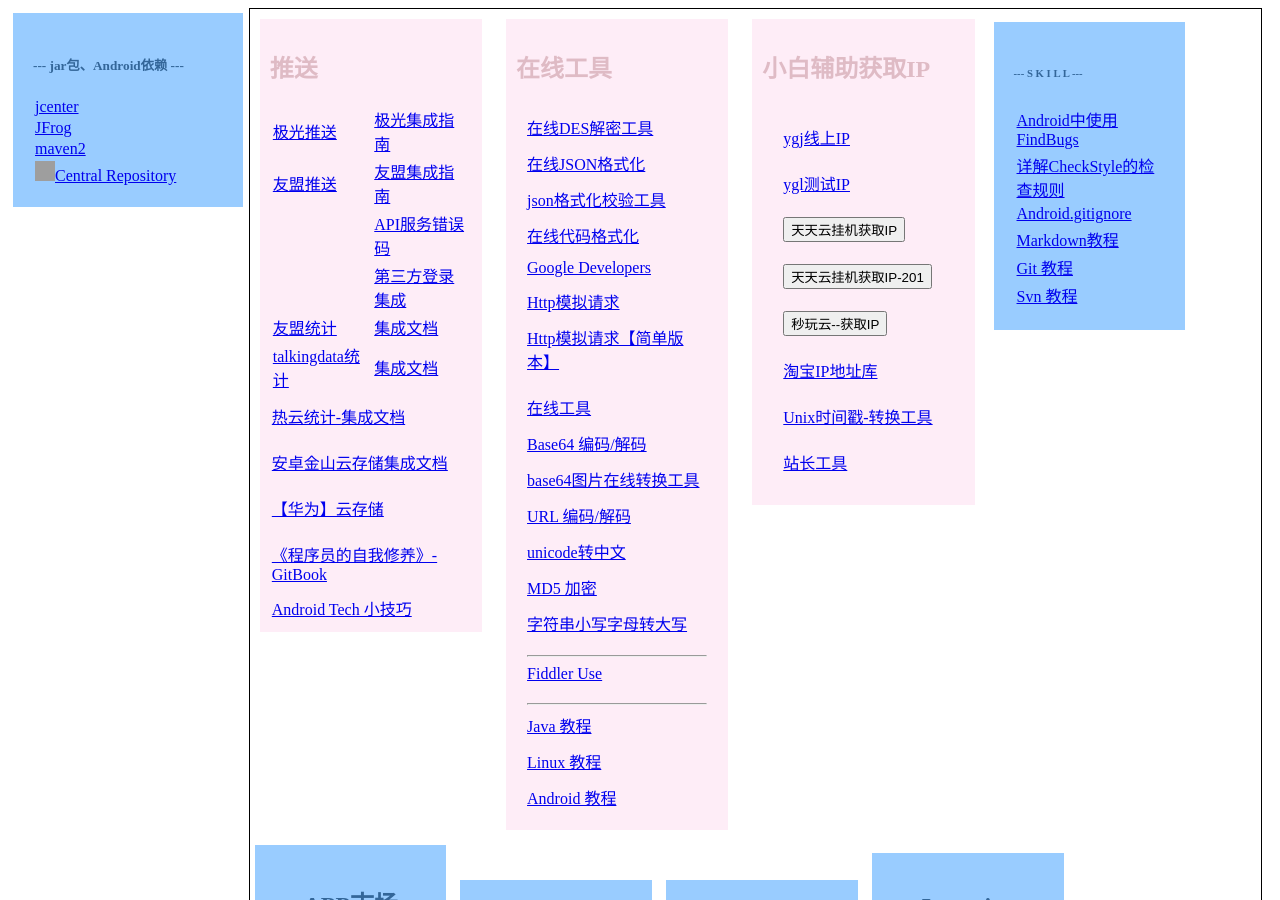
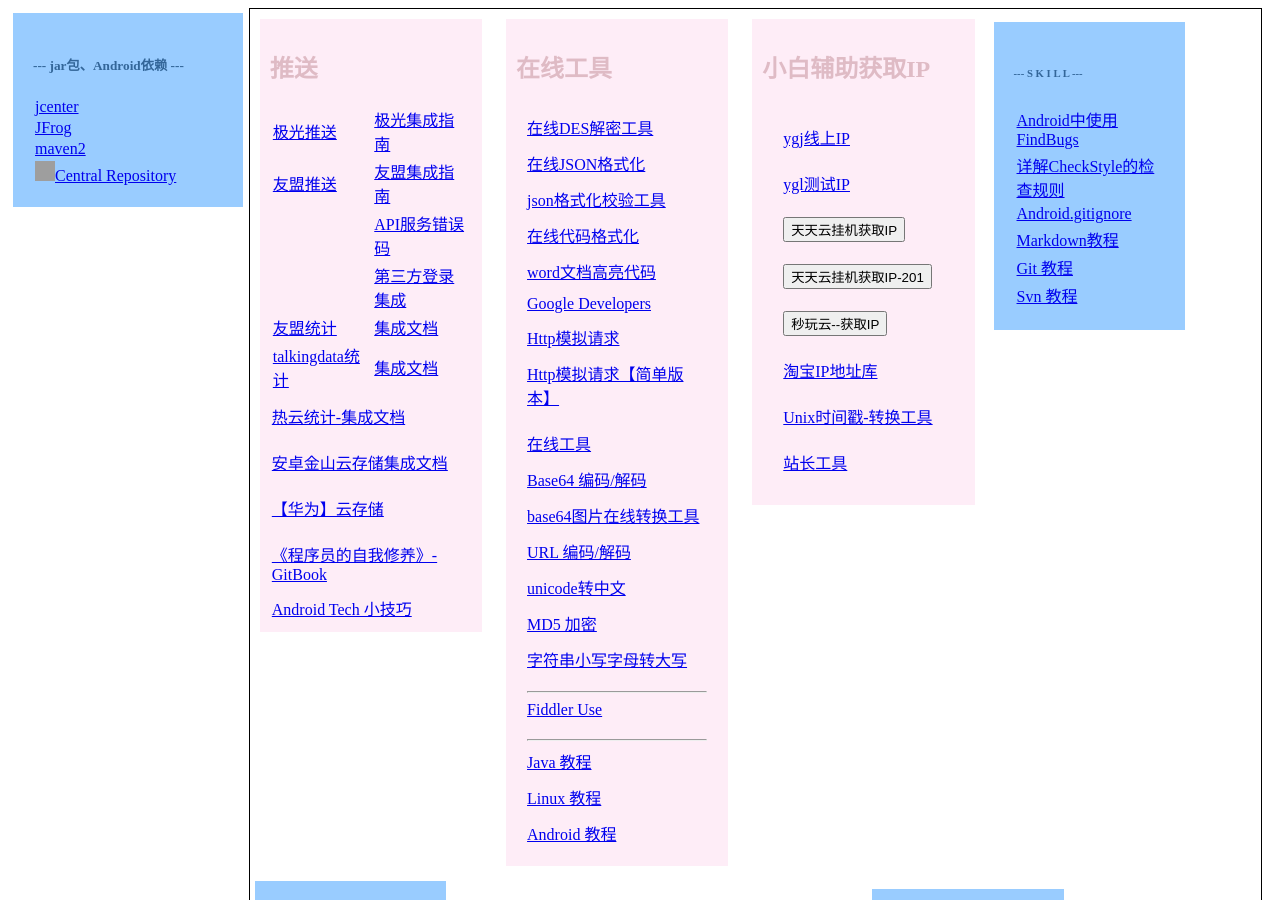
Before and after one commit to github201407/github201407.github.io, a Jekyll site: the page common.html, which Jekyll copies as it is, in a window 1280 px wide and 900 px high. Built offline with Jekyll 4.4.1, drawn with Linux system fonts in a browser that asks for light colours; grey boxes are pictures that could not be loaded.

Commit message:
增加word语法高亮代码在线工具

```diff
--- a/common.html
+++ b/common.html
@@ -176,6 +176,9 @@
      </tr>
      <tr>
       <td> <a href="http://tool.oschina.net/codeformat/" target="_blank">在线代码格式化</a> </td>
+     </tr>
+     <tr>
+      <td> <a href="http://www.planetb.ca/syntax-highlight-word" target="_blank">word文档高亮代码</a> </td>
      </tr>
      <tr>
       <td> <a href="https://developers.google.cn/" target="_blank">Google Developers</a> </td>
```
